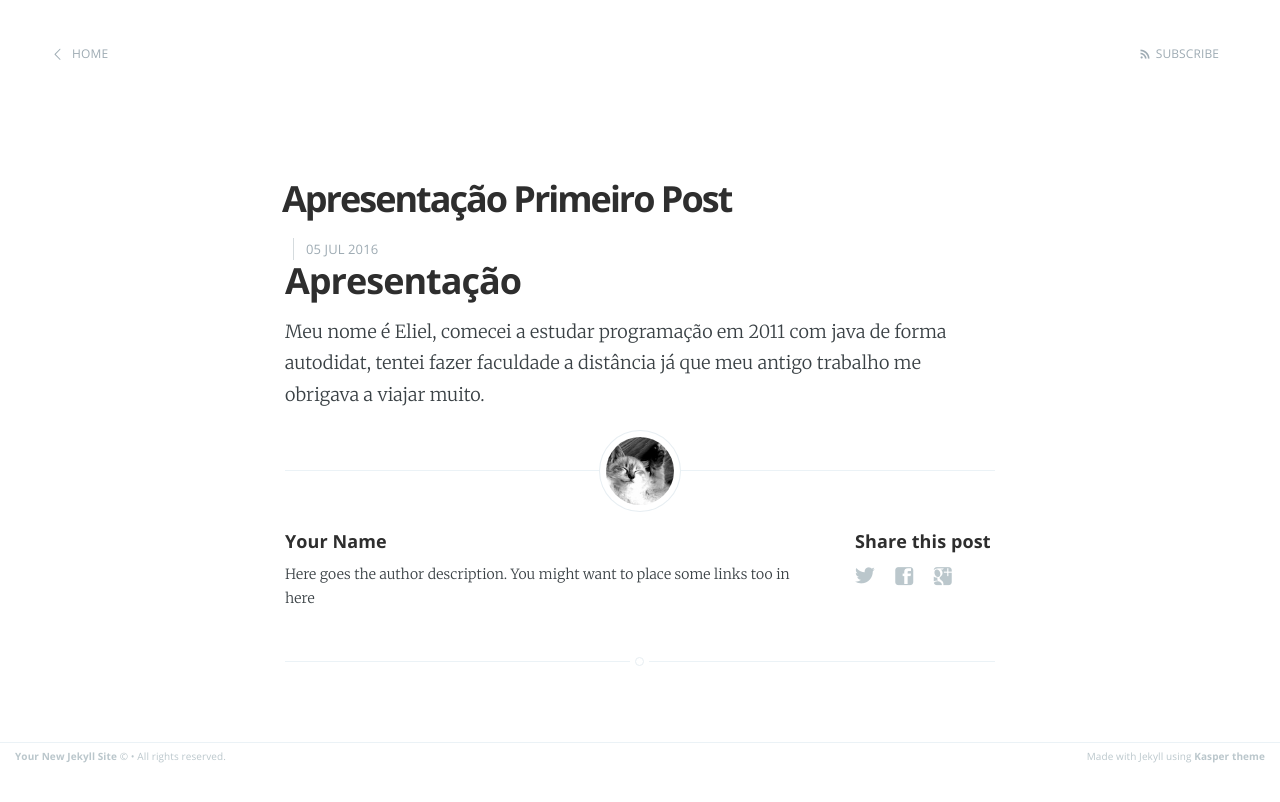
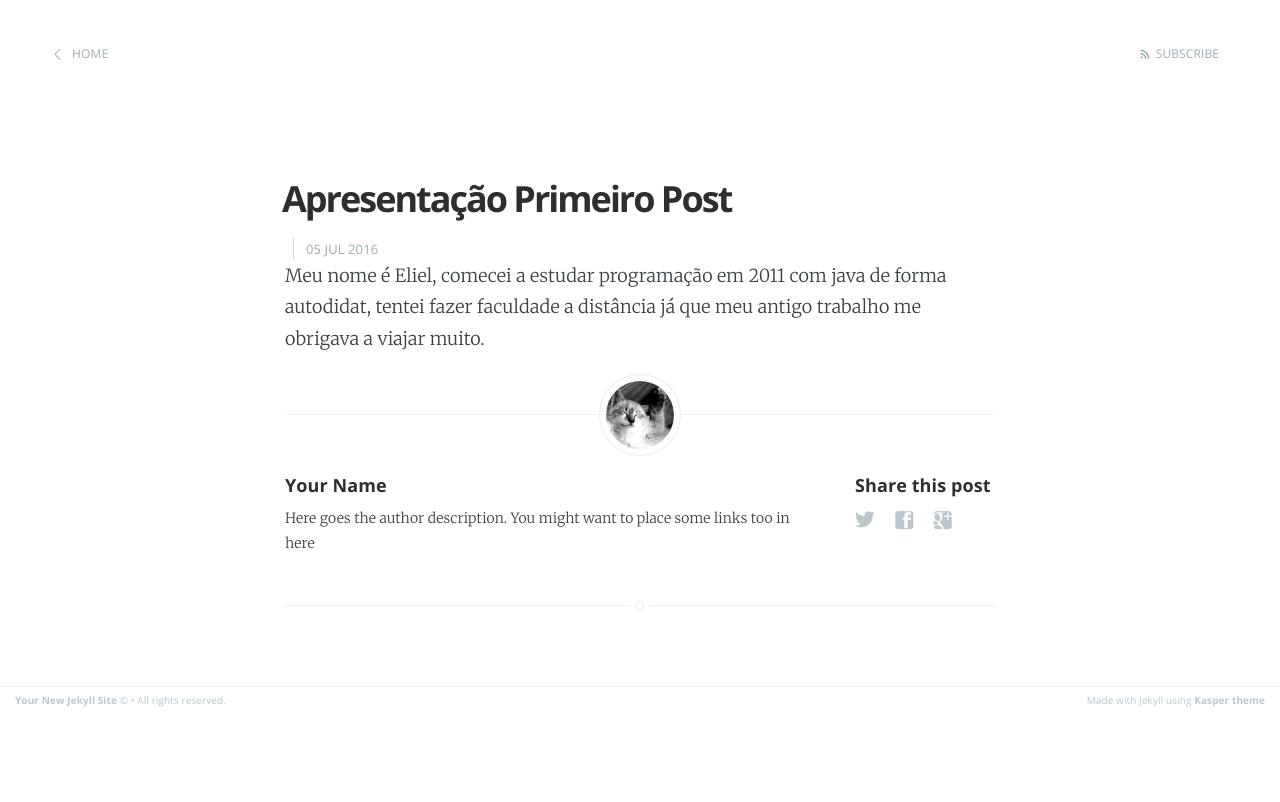
Before and after one commit to hc3/hc3.github.io, a Jekyll site: the page built from _posts/2016-07-05-apresentação-primeiro-post.html, in a window 1280 px wide. Shown: the top 802 px of the page. Built offline with Jekyll 4.4.1, drawn with Linux system fonts in a browser that asks for light colours.

Commit message:
testando formatação

```diff
--- a/_posts/2016-07-05-apresentação-primeiro-post.html
+++ b/_posts/2016-07-05-apresentação-primeiro-post.html
@@ -3,7 +3,6 @@ layout: post
 title:  Apresentação Primeiro Post
 date:   2016-07-05 10:35:00
 ---
-<h2>Apresentação</h2>
 <p>Meu nome é Eliel, comecei a estudar programação em 2011 com java de forma autodidat, tentei fazer faculdade a distância
 já que meu antigo trabalho me obrigava a viajar muito.
 </p>
```
